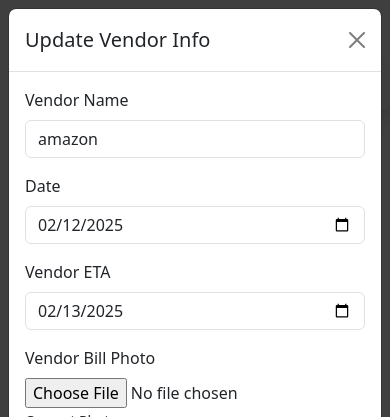
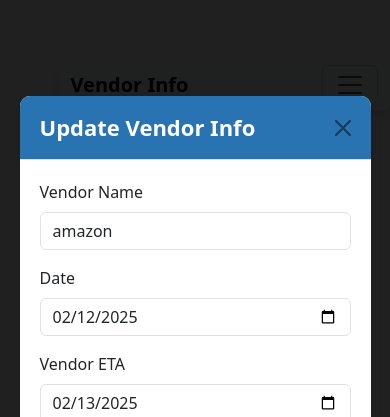
Before and after one commit to aneeta034/work_track, a Django app: page /technician/vendor-info/24/ in a window 390 px wide, after a click that opens the changed part. Shown: the top 417 px of the page. Run offline with Django 5.2, Linux system fonts and the light colour scheme; data comes from the database, SQL or seed files in the repository; both versions use the stored data as it was after the commit.

Commit message:
completed:styling,responsiveness(technician side)

```diff
--- a/static/assets/css/admin_dashboard.css
+++ b/static/assets/css/admin_dashboard.css
@@ -465,6 +465,7 @@
 .addmodal form .btn-primary:hover {
   background-color: #004085 !important;
 }
+
 
 .custom-modal-header {
   background-color: var(--primary-color);
--- a/templates/food_allowance.html
+++ b/templates/food_allowance.html
@@ -121,10 +121,10 @@ food allowance
                                                 </form>
 
                                                 <!-- Delete Confirmation Modal -->
-                                                <div class="modal fade" id="deleteFoodAllowanceModal{{ d.id }}" tabindex="-1" aria-labelledby="deleteFoodAllowanceLabel" aria-hidden="true">
+                                                <div class="modal fade custom-modal" id="deleteFoodAllowanceModal{{ d.id }}" tabindex="-1" aria-labelledby="deleteFoodAllowanceLabel" aria-hidden="true">
                                                     <div class="modal-dialog">
                                                         <div class="modal-content">
-                                                            <div class="modal-header">
+                                                            <div class="modal-header custom-modal-header">
                                                                 <h5 class="modal-title">Confirm Delete</h5>
                                                                 <button type="button" class="btn-close" data-bs-dismiss="modal" aria-label="Close"></button>
                                                             </div>
--- a/templates/fuelcharge.html
+++ b/templates/fuelcharge.html
@@ -124,7 +124,7 @@ fuelcharge
             </form>
 
             <!-- Delete Confirmation Modal -->
-            <div class="modal fade" id="deleteFuelChargeModal{{ d.id }}" tabindex="-1" aria-labelledby="deleteFuelChargeLabel" aria-hidden="true">
+            <div class="modal fade custom-modal" id="deleteFuelChargeModal{{ d.id }}" tabindex="-1" aria-labelledby="deleteFuelChargeLabel" aria-hidden="true">
                 <div class="modal-dialog">
                     <div class="modal-content">
                         <div class="modal-header custom-modal-header">
--- a/templates/item_purchased.html
+++ b/templates/item_purchased.html
@@ -126,10 +126,10 @@ item purchased
                             </form>
 
                             <!-- Delete Confirmation Modal -->
-                            <div class="modal fade" id="deleteItemPurchasedModal{{ d.id }}" tabindex="-1" aria-labelledby="deleteItemPurchasedLabel" aria-hidden="true">
+                            <div class="modal fade custom-modal" id="deleteItemPurchasedModal{{ d.id }}" tabindex="-1" aria-labelledby="deleteItemPurchasedLabel" aria-hidden="true">
                                 <div class="modal-dialog">
                                     <div class="modal-content">
-                                        <div class="modal-header">
+                                        <div class="modal-header custom-modal-header">
                                             <h5 class="modal-title">Confirm Delete</h5>
                                             <button type="button" class="btn-close" data-bs-dismiss="modal" aria-label="Close"></button>
                                         </div>
--- a/templates/new_customer.html
+++ b/templates/new_customer.html
@@ -65,6 +65,7 @@ new customer
 <!--updateCustomerModal-->
 {% for customer in customers %}
 <div class="modal fade" id="updateCustomerModal{{ customer.id }}" tabindex="-1" aria-labelledby="updateCustomerModalLabel" aria-hidden="true" >
+
   <div class="modal-dialog">
     <div class="modal-content">
       <div class="modal-header">
--- a/templates/technician_dashboard.html
+++ b/templates/technician_dashboard.html
@@ -317,6 +317,7 @@
 <!-- Update Status Modal -->
 {% if service.current_status_entries.last %}
     <div class="modal " id="updateStatusModal{{ service.id }}">
+      <div class="addmodal">
         <div class="modal-dialog" >
             <div class="modal-content">
                 <div class="modal-header">
@@ -344,11 +345,15 @@
                                 <option value="Completed" {% if service.current_status_entries.last.status == 'Completed' %}selected{% endif %}>Completed</option>
                             </select>
                         </div>
-                        <button type="submit" class="btn btn-success">Update</button>
+                        <div class="mb-3 d-flex justify-content-end">
+                          <button type="submit" class="btn btn-primary">Update</button>
+                      </div>
+
                     </form>
                 </div>
             </div>
         </div>
+      </div>
     </div>
 {% endif %}
 
--- a/templates/vendor_info.html
+++ b/templates/vendor_info.html
@@ -131,11 +131,11 @@
 </form>
 
 <!-- Delete Confirmation Modal -->
-<div class="modal fade" id="deleteVendorInfoModal{{ d.id }}" tabindex="-1" aria-labelledby="deleteVendorInfoLabel" aria-hidden="true">
-    <div class="addmodal">
+<div class="modal fade custom-modal" id="deleteVendorInfoModal{{ d.id }}" tabindex="-1" aria-labelledby="deleteVendorInfoLabel" aria-hidden="true">
+
     <div class="modal-dialog">
         <div class="modal-content">
-            <div class="modal-header">
+            <div class="modal-header custom-modal-header">
                 <h5 class="modal-title">Confirm Delete</h5>
                 <button type="button" class="btn-close" data-bs-dismiss="modal" aria-label="Close"></button>
             </div>
@@ -154,7 +154,6 @@
         </div>
     </div>
 </div>
-</div>
                     </div>
                 </td>
             </tr>
@@ -166,6 +165,7 @@
 <!--update Item Purchased Modal -->
 {% for d in vendors %}
 <div class="modal fade" id="updateVendorInfoModal{{ d.id }}" tabindex="-1" aria-labelledby="updateVendorInfoModalLabel" aria-hidden="true">
+    <div class="addmodal">
     <div class="modal-dialog">
         <div class="modal-content">
             <div class="modal-header">
@@ -184,15 +184,18 @@
                         <input type="text" class="form-control" name="vendor_name" value="{{ d.vendor_name}}">
                     </div>
 
-                    <div class="mb-3">
-                        <label class="form-label">Date</label>
-                        <input type="date" class="form-control" name="date" value="{{ d.date|date:'Y-m-d' }}">
+                    <div class="row">
+                        <div class="col-md-6 mb-3">
+                            <label class="form-label">Date</label>
+                            <input type="date" class="form-control" name="date" value="{{ d.date|date:'Y-m-d' }}">
+                        </div>
+
+                        <div class="col-md-6 mb-3">
+                            <label class="form-label">Vendor ETA</label>
+                            <input type="date" class="form-control" name="vendor_eta" value="{{ d.vendor_eta|date:'Y-m-d' }}">
+                        </div>
                     </div>
 
-                    <div class="mb-3">
-                        <label class="form-label">Vendor ETA</label>
-                        <input type="date" class="form-control" name="vendor_eta" value="{{ d.vendor_eta|date:'Y-m-d' }}">
-                    </div>
 
                     <div class="mb-3">
                         <label class="form-label">Vendor Bill Photo</label>
@@ -217,6 +220,7 @@
             </div>
         </div>
     </div>
+</div>
 </div>
 {% endfor %}
 
```
Also changed, not shown: db.sqlite3.
